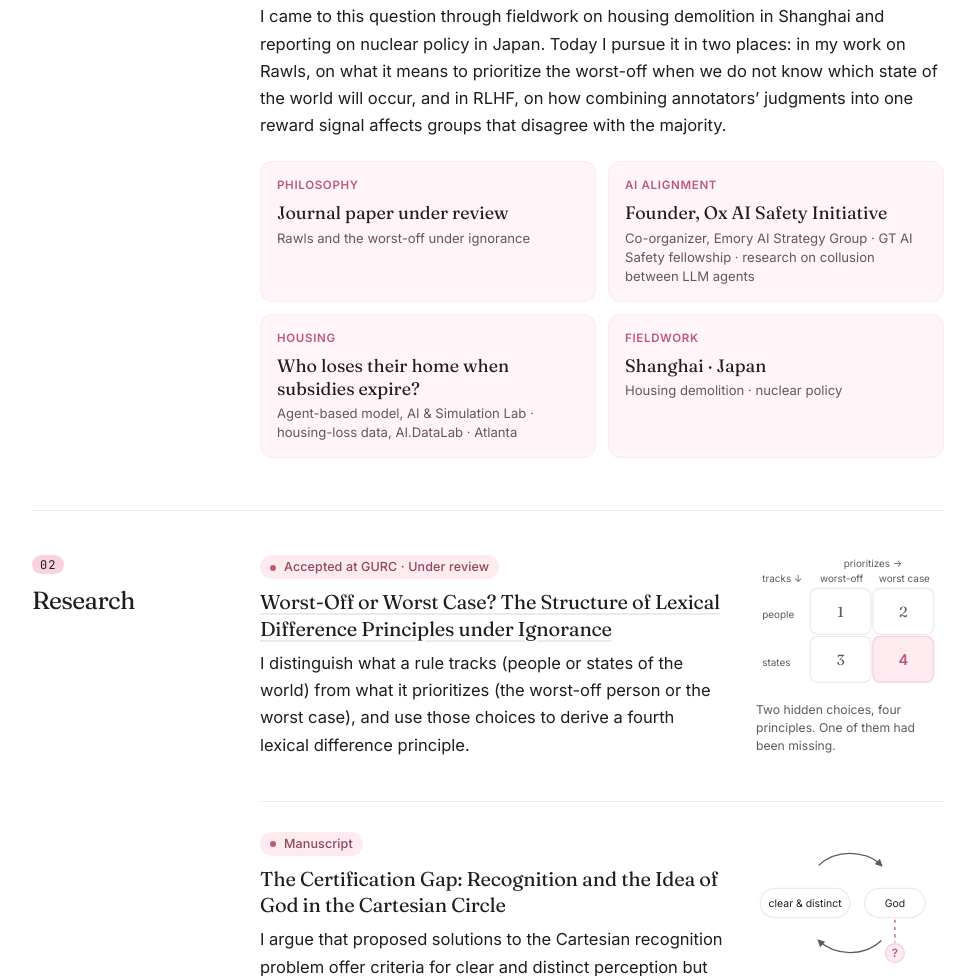
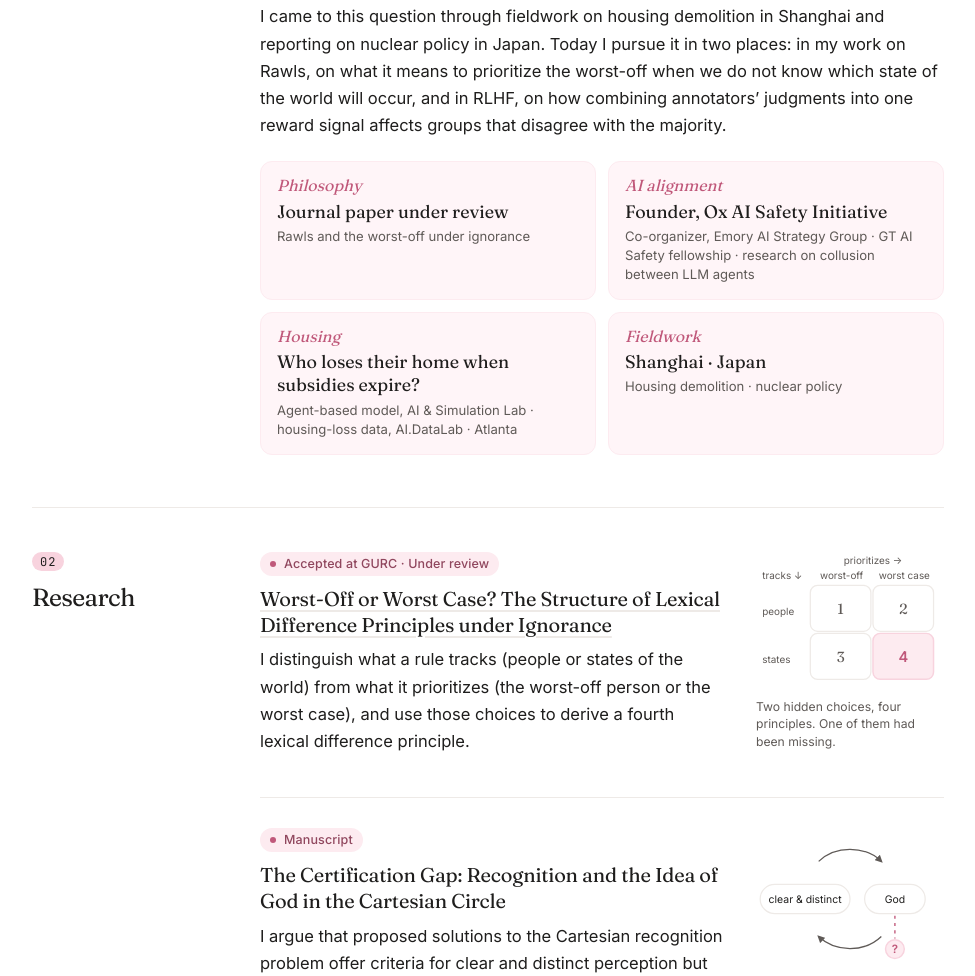
Before and after one commit to KyleTheNbness/kyle_personal_website, a plain HTML site: page index.html in a window 1280 px wide. Shown: the part 867-1843 px from the top of the page, without its empty margins (152-1127 px from the left). Drawn offline with Linux system fonts and the light colour scheme.

Commit message:
Use serif italic for card labels
Co-Authored-By: Claude Opus 5.5 <noreply@anthropic.com>
Claude-Session: https://claude.ai/code/session_01V4b8GXwsKcURXoirSKjkwz

```diff
--- a/style.css
+++ b/style.css
@@ -216,3 +216,4 @@ h2,h3{font-weight:400}
 h3{font-size:1.25rem;letter-spacing:-.01em}
 .tagline,#about .lead{font-weight:350}
 body{font-feature-settings:"ss01","cv11"}
+.glance span{font:italic 400 1rem/1.2 var(--serif);font-variation-settings:"SOFT" 100,"opsz" 24;letter-spacing:0;text-transform:none;margin-bottom:4px}
```
